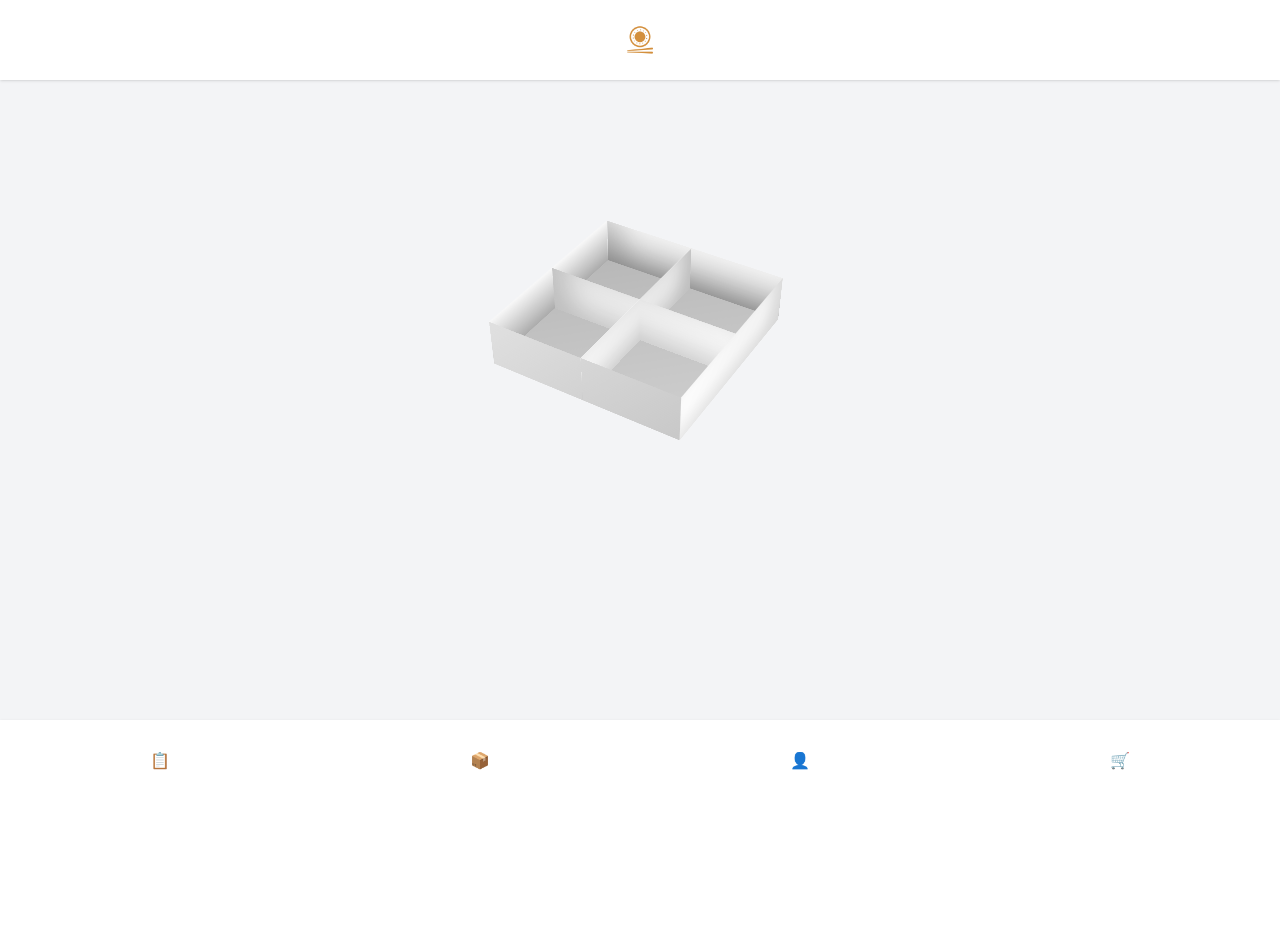
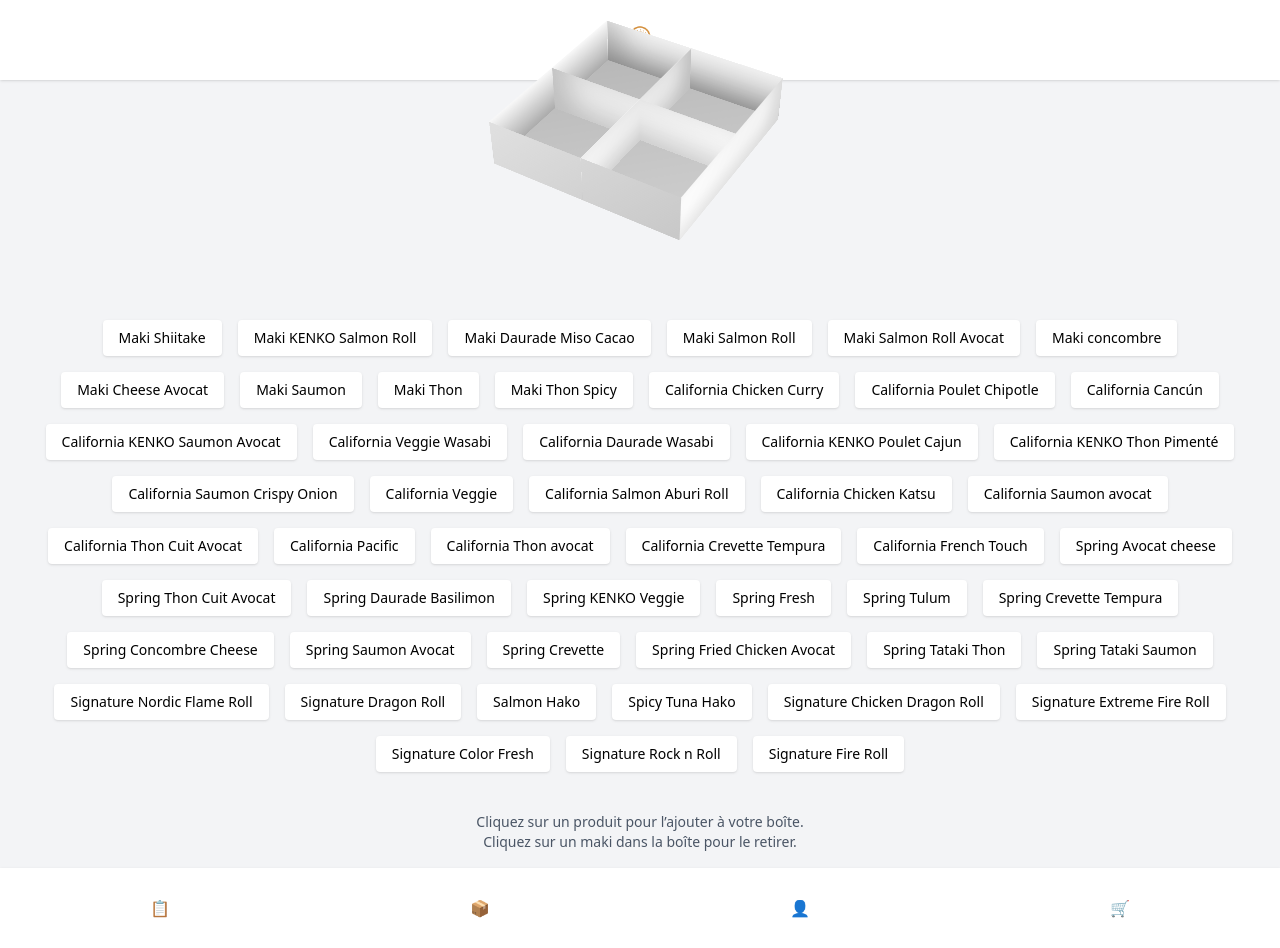
Before and after one commit to cdwfs26018/CDWFS_BC01EC02_Conception-interface-avec-framework, an Angular app: page /box in a window 1280 px wide. Before the commit the page ends 800 px from the top, so only its background shows below. Built offline with nearby package versions, Linux system fonts and the light colour scheme.

Commit message:
ajout box

```diff
--- a/src/app/_pages/box/box.html
+++ b/src/app/_pages/box/box.html
@@ -38,7 +38,7 @@
 
     <!-- LISTE PRODUITS -->
     <div class="flex gap-4 flex-wrap justify-center px-6">
-      @for (product of products; track product.reference_produit) {
+      @for (product of products(); track product.reference_produit) {
         <button
           class="bg-white px-4 py-2 rounded shadow text-sm"
           (click)="addToBox(product)"
@@ -47,6 +47,10 @@
         </button>
       }
     </div>
+    <p class="text-gray-600 text-sm text-center mb-4">
+      Cliquez sur un produit pour l’ajouter à votre boîte.<br />
+      Cliquez sur un maki dans la boîte pour le retirer.
+    </p>
 
   </main>
 
--- a/src/app/_pages/box/box.ts
+++ b/src/app/_pages/box/box.ts
@@ -1,4 +1,4 @@
-import { Component, signal } from '@angular/core';
+import {Component, inject, signal} from '@angular/core';
 import { CommonModule } from '@angular/common';
 import { Product } from '../../models/product';
 import { CatalogueService } from '../../services/catalogue.service';
@@ -11,21 +11,18 @@ import { CatalogueService } from '../../services/catalogue.service';
   styleUrls: ['./box.less'],
 })
 export class BoxComponent {
-  products: Product[] = [];
+  private catalogueService = inject(CatalogueService);
+  products = signal<Product[]>([]);
   boxProducts = signal<Product[]>([]);
 
-  constructor(private catalogueService: CatalogueService) {}
-
   async ngOnInit() {
-    this.products = await this.catalogueService.getProducts();
+    const data = await this.catalogueService.getProducts();
+    this.products.set(data);
   }
 
   addToBox(product: Product): void {
-    const current = this.boxProducts();
-
-    if (current.length >= 9) return;
-
-    this.boxProducts.set([...current, product]);
+    if (this.boxProducts().length >= 9) return;
+    this.boxProducts.set([...this.boxProducts(), product]);
   }
 
   removeFromBox(index: number): void {
```
